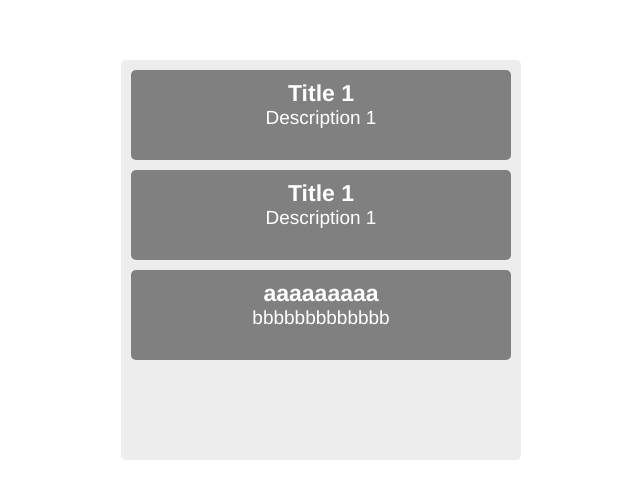
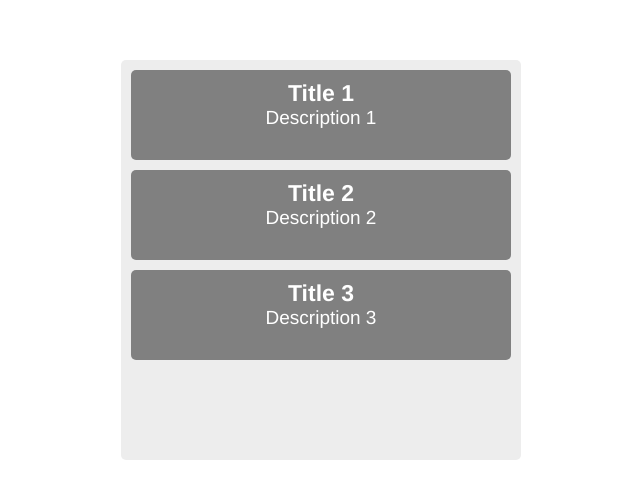
Before and after one commit to ivosahlik/todo, a Vue app: page / in a window 1280 px wide. Shown: the top 498 px of the page, without its empty margins (319-959 px from the left). Built offline with nearby package versions, Linux system fonts and the light colour scheme.

Commit message:
added json obj, v-for

```diff
--- a/src/App.vue
+++ b/src/App.vue
@@ -2,7 +2,7 @@
   <div id="app">
     <div class="todo-wrapper">
       <div class="todo-container">
-        <todo-list />
+        <todo-list :todos="todos" />
       </div>
     </div>
   </div>
@@ -15,6 +15,27 @@ import TodoList from "@/components/Todo/TodoList";
 export default {
   name: "App",
   components: { TodoList },
+  data() {
+    return {
+      todos: [
+        {
+          _id: "1",
+          title: "Title 1",
+          description: "Description 1"
+        },
+        {
+          _id: "2",
+          title: "Title 2",
+          description: "Description 2"
+        },
+        {
+          _id: "3",
+          title: "Title 3",
+          description: "Description 3"
+        }
+      ]
+    };
+  },
   created() {
     playground();
   }
--- a/src/components/Todo/TodoList.vue
+++ b/src/components/Todo/TodoList.vue
@@ -1,8 +1,11 @@
 <template>
   <div class="todo-list">
-    <todo-item :title="'Title 1'" :description="'Description 1'" />
-    <todo-item :title="'Title 1'" :description="'Description 1'" />
-    <todo-item :title="todoTitle" :description="todoDescription" />
+    <todo-item
+      v-for="todo in todos"
+      :key="todo._id"
+      :title="todo.title"
+      :description="todo.description"
+    />
   </div>
 </template>
 
@@ -10,14 +13,14 @@
 import TodoItem from "@/components/Todo/TodoItem";
 
 export default {
+  props: {
+    todos: {
+      type: Array,
+      required: true
+    }
+  },
   components: {
     TodoItem
-  },
-  data() {
-    return {
-      todoTitle: "aaaaaaaaa",
-      todoDescription: "bbbbbbbbbbbbb"
-    };
   }
 };
 </script>
```
